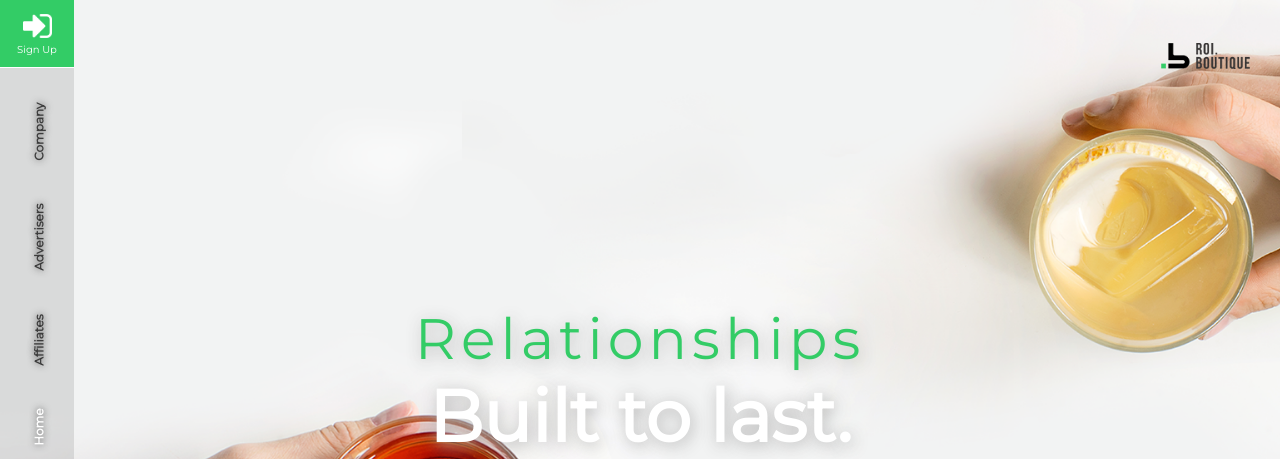
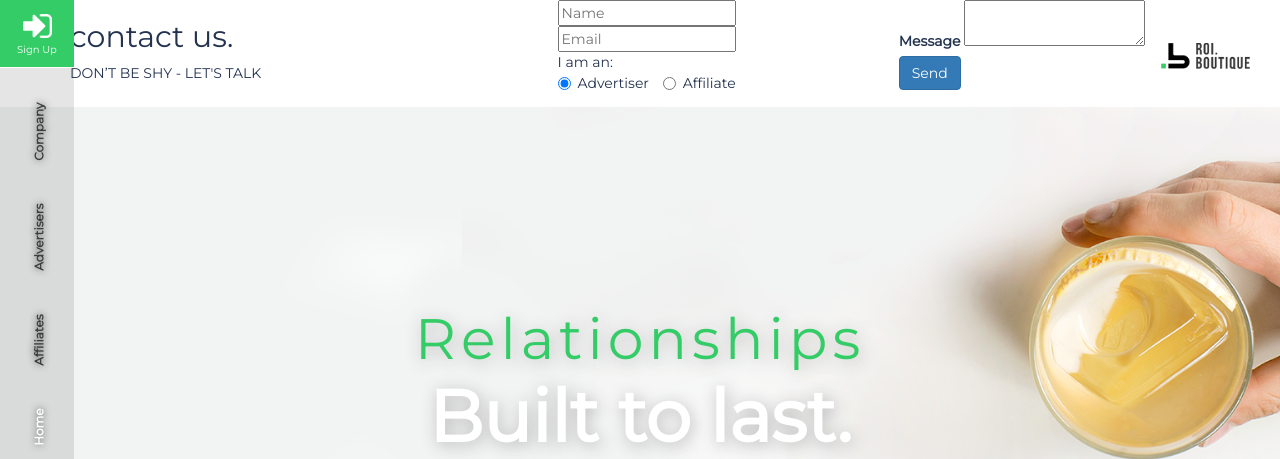
Before and after one commit to nancyhenry89/roi, a PHP site: page / in a window 1280 px wide. Shown: the top 459 px of the page. Run offline with PHP 8.4, Linux system fonts and the light colour scheme; some libraries are stand-ins or nearby versions.

Commit message:
Contact html

```diff
--- /dev/null
+++ b/contact.php
@@ -0,0 +1,45 @@
+<div class="fluid-container slide contact" data="contact" >
+    <div class="container">
+        <div class="row">
+            <div class="col-md-5">
+                <h2>contact us.</h2>
+                <div class="contact-slogan">DON’T BE SHY - LET'S TALK</div>
+            </div>
+            <div class="col-md-7">
+                <div class="contact-form">
+                    <form>
+                        <div class="row">
+                            <div class="col-md-6">
+                                <div class="field">
+                                    <input type="text" placeholder="Name" name="name">
+                                </div>
+                                <div class="field">
+                                    <input type="email" placeholder="Email" name="email">
+                                </div>
+                                <div class="field">
+                                <div class="radio-label">I am an:</div>
+                                <label class="radio-inline">
+                                    <input type="radio" name="optradio" checked>Advertiser
+                                </label>
+                                    <label class="radio-inline">
+                                    <input type="radio" name="optradio">Affiliate
+                                </label>
+
+                                </div>
+                            </div>
+                            <div class="col-md-6">
+                                <div class="field">
+                                    <label>Message</label>
+                                    <textarea></textarea>
+                                </div>
+                                <div class="field button">
+                                    <button class="btn btn-primary">Send</button>
+                                </div>
+                            </div>
+                        </div>
+                    </form>
+                </div>
+            </div>
+        </div>
+    </div>
+</div>
--- a/index.php
+++ b/index.php
@@ -1,5 +1,6 @@
 <?php require_once ('header.php') ?>
 <?php require_once ('nav.php') ?>
+<?php require_once ('contact.php') ?>
 <?php require_once ('home.php') ?>
 <?php require_once ('affiliates.php') ?>
 <?php require_once ('advertisers.php') ?>
--- a/nav.php
+++ b/nav.php
@@ -18,6 +18,6 @@
         </li>
     </ul>
     <div id="contactUs">
-        <span class="icon"><img src="assets/imgs/mail.png"/></span>
+        <span class="icon" content="contact"><img src="assets/imgs/mail.png"/></span>
     </div>
 </nav>
```
